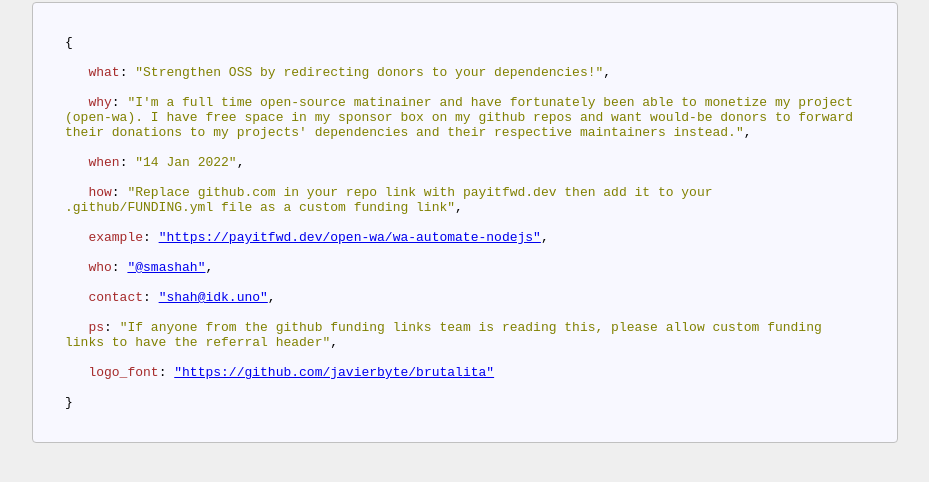
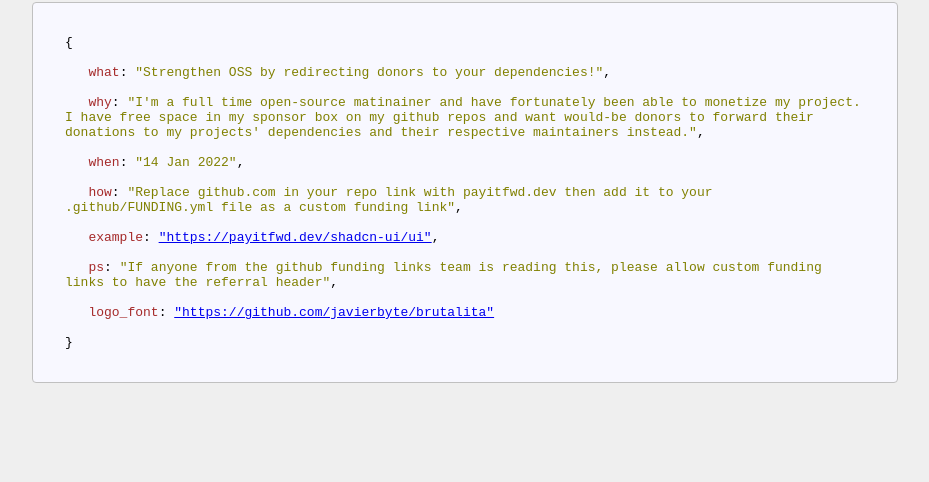
Before and after one commit to smashah/payitfwd.dev, a plain HTML site: page index.html in a window 1280 px wide. Shown: the part 186-668 px from the top of the page, without its empty margins (175-1104 px from the left). Drawn offline with Linux system fonts and the light colour scheme.

Commit message:
Update index.html

```diff
--- a/index.html
+++ b/index.html
@@ -19,8 +19,6 @@
     <meta property="twitter:title" content="Strengthen OSS | Pay It Forward">
     <meta property="twitter:description" content="Help __META_REPO_NAME__ by donating to a dependency!">
     <meta property="twitter:image" content="__META_CARD_URL__">
-    <meta name="twitter:site" content="@smashah" />
-    <meta name="twitter:creator" content="@smashah" />
 
     <link rel="apple-touch-icon" sizes="180x180"
         href="https://raw.githubusercontent.com/smashah/payitfwd.dev/main/resources/apple-touch-icon.png">
@@ -166,12 +164,10 @@
 
         const d = {
             "what": "Strengthen OSS by redirecting donors to your dependencies!",
-            "why": "I'm a full time open-source matinainer and have fortunately been able to monetize my project (open-wa). I have free space in my sponsor box on my github repos and want would-be donors to forward their donations to my projects' dependencies and their respective maintainers instead.",
+            "why": "I'm a full time open-source matinainer and have fortunately been able to monetize my project. I have free space in my sponsor box on my github repos and want would-be donors to forward their donations to my projects' dependencies and their respective maintainers instead.",
             "when": "14 Jan 2022",
             "how": "Replace github.com in your repo link with payitfwd.dev then add it to your .github/FUNDING.yml file as a custom funding link",
-            "example": `https://payitfwd.dev/open-wa/wa-automate-nodejs`,
-            "who": "@smashah",
-            "contact": "shah@idk.uno",
+            "example": `https://payitfwd.dev/shadcn-ui/ui`,
             "ps": "If anyone from the github funding links team is reading this, please allow custom funding links to have the referral header",
             "logo_font": "https://github.com/javierbyte/brutalita"
         }
```
